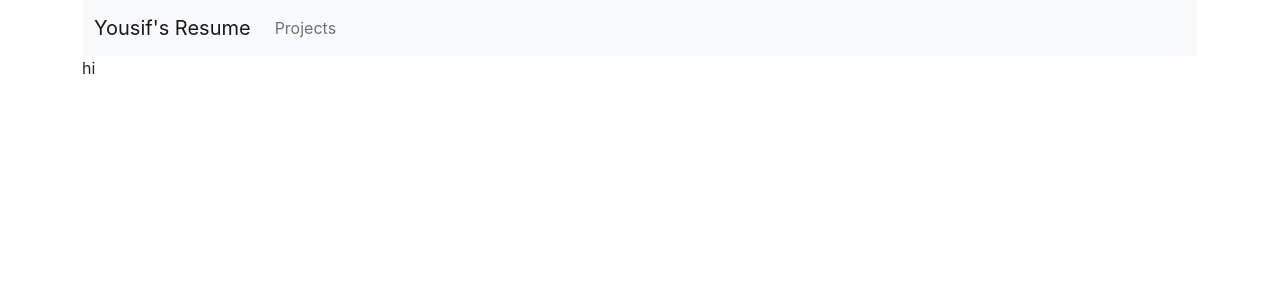
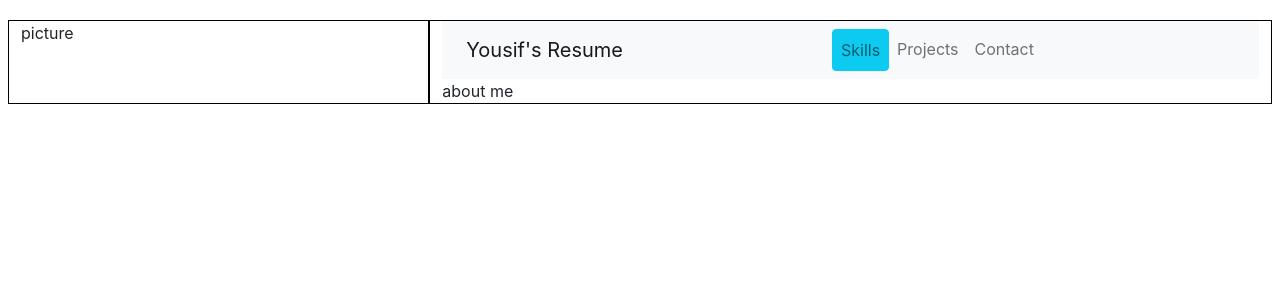
Before and after one commit to YousifAbozid/Resume, a Next.js app: page / in a window 1280 px wide. Shown: the top 300 px of the page. Built offline with nearby package versions, Linux system fonts and the light colour scheme.

Commit message:
nothing special

```diff
--- a/components/Layout.js
+++ b/components/Layout.js
@@ -1,11 +1,20 @@
 import React from "react"
 import NavBar from "./NavBar"
+import Link from "next/link"
 
 const Layout = ({ children }) => {
     return (
-        <div className="container">
-            <NavBar />
-            {children}
+        <div className="row">
+            <div className="col-md-4" style={{ border: "1px solid black" }}>
+                picture
+            </div>
+            <div className="col-md-8" style={{ border: "1px solid black" }}>
+                {/* <Link href="/skills">
+                    <a className="btn btn-info">skills</a>
+                </Link> */}
+                <NavBar />
+                {children}
+            </div>
         </div>
     )
 }
--- a/components/NavBar.js
+++ b/components/NavBar.js
@@ -29,8 +29,23 @@ const NavBar = () => {
                 >
                     <span className="navbar-toggler-icon"></span>
                 </button>
-                <div className="collapse navbar-collapse" id="navbarNav">
+                <div
+                    className="collapse navbar-collapse justify-content-evenly"
+                    id="navbarNav"
+                >
                     <ul className="navbar-nav">
+                        <li className="nav-item">
+                            <Link href="/skills">
+                                <a
+                                    className={
+                                        "nav-link btn btn-info " +
+                                        isActive("/skills")
+                                    }
+                                >
+                                    Skills
+                                </a>
+                            </Link>
+                        </li>
                         <li className="nav-item">
                             <Link href="/projects">
                                 <a
@@ -42,6 +57,17 @@ const NavBar = () => {
                                 </a>
                             </Link>
                         </li>
+                        <li className="nav-item">
+                            <Link href="/contact">
+                                <a
+                                    className={
+                                        "nav-link " + isActive("/contact")
+                                    }
+                                >
+                                    Contact
+                                </a>
+                            </Link>
+                        </li>
                     </ul>
                 </div>
             </div>
--- /dev/null
+++ b/pages/contact.js
@@ -0,0 +1,5 @@
+const contact = () => {
+    return <div>contact</div>
+}
+
+export default contact
--- a/pages/index.js
+++ b/pages/index.js
@@ -1,12 +1,13 @@
 import Head from "next/head"
+import Link from "next/link"
 
 const Home = () => {
     return (
         <div>
             <Head>
-                <title>Yousif's Resume</title>
+                <title>About Me</title>
             </Head>
-            hi
+            about me
         </div>
     )
 }
--- /dev/null
+++ b/pages/projects.js
@@ -0,0 +1,5 @@
+const projects = () => {
+    return <div>projects</div>
+}
+
+export default projects
--- /dev/null
+++ b/pages/skills.js
@@ -0,0 +1,5 @@
+const skills = () => {
+    return <div>skills</div>
+}
+
+export default skills
--- a/styles/globals.css
+++ b/styles/globals.css
@@ -1,7 +1,7 @@
 html,
 body {
-    padding: 0;
-    margin: 0;
+    padding: 5px;
+    margin: 5px;
     font-family: -apple-system, BlinkMacSystemFont, Segoe UI, Roboto, Oxygen,
         Ubuntu, Cantarell, Fira Sans, Droid Sans, Helvetica Neue, sans-serif;
 }
```
